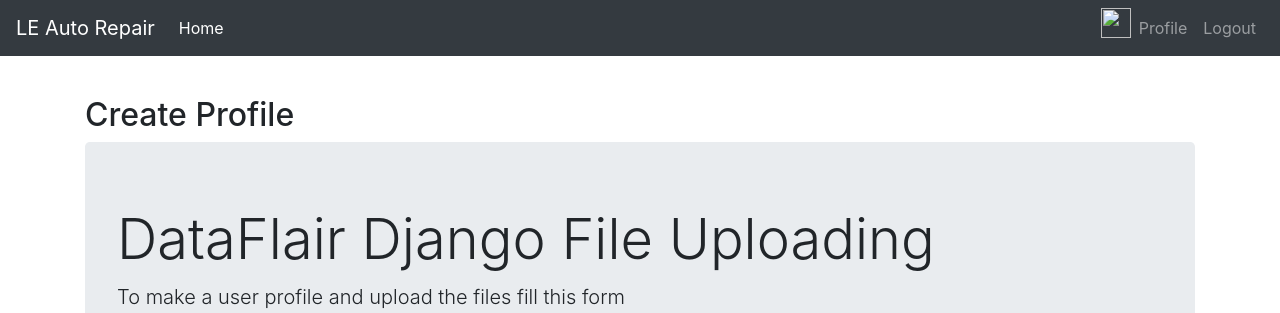
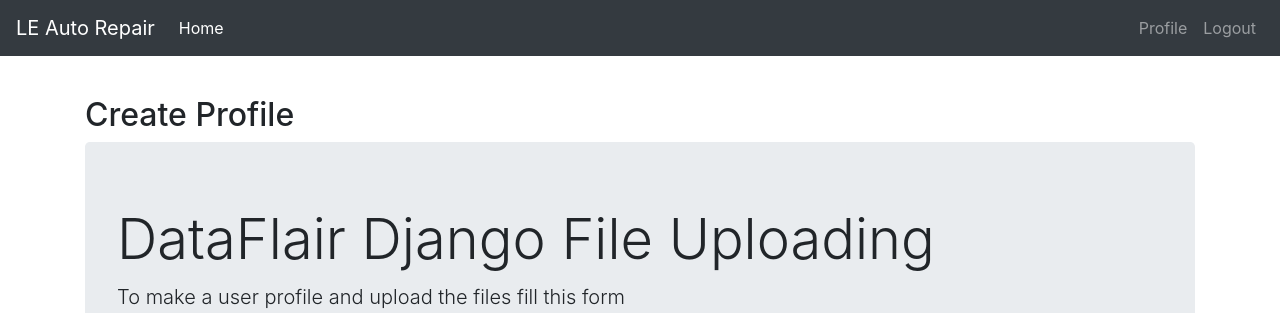
Before and after one commit to taiko2306/LeAutoRepair, a Django app: page /upload/ in a window 1280 px wide. Shown: the top 313 px of the page. Run offline with Django 3.2, Linux system fonts and the light colour scheme; a user stored in the database is signed in; some libraries are stand-ins or nearby versions.

Commit message:
revised requirements

```diff
--- a/templates/base.html
+++ b/templates/base.html
@@ -29,9 +29,11 @@
         </ul>
         <ul class="navbar-nav ml-auto">
             {% if user.is_authenticated %}
-               <li class="nav-item">
-                <img src="{{ user.profile.imageURL }}" class="image_responsive" height="30px" width="30px">
-              </li>
+                {% if user.profile.imageURL %}
+                   <li class="nav-item">
+                    <img src="{{ user.profile.imageURL }}" class="image_responsive" height="30px" width="30px">
+                  </li>
+                {% endif %}
               <li class="nav-item">
                 <a class="nav-link" href="{% url 'profile'%}">Profile</a>
               </li>
```
